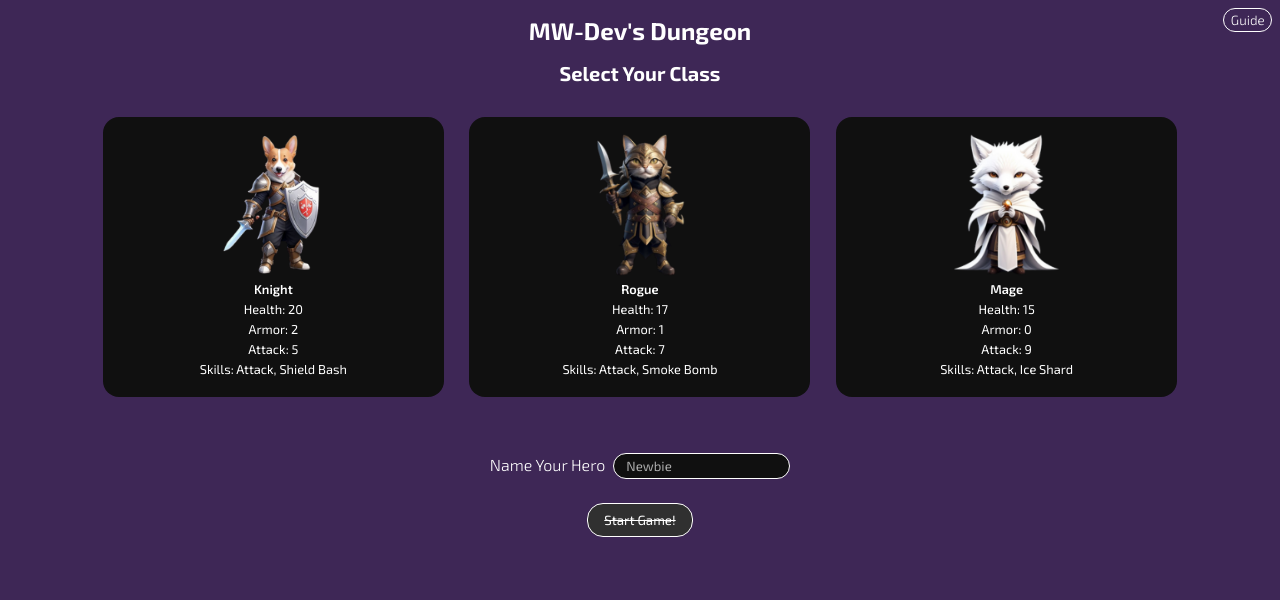
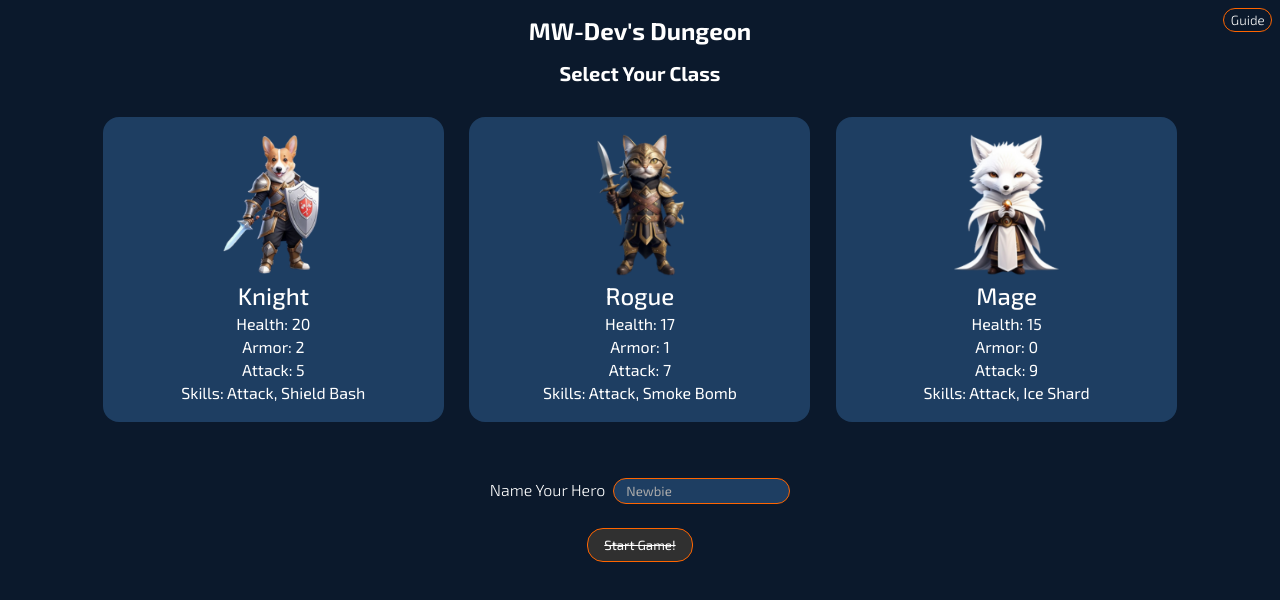
Before and after one commit to mattwheeler-dev/react-dungeon, a React (Vite) app: page / in a window 1280 px wide. Shown: the top 600 px of the page. Built offline with nearby package versions, Linux system fonts and the light colour scheme.

Commit message:
implement new color palette;

```diff
--- a/src/components/Battlefield.css
+++ b/src/components/Battlefield.css
@@ -10,7 +10,7 @@
 	height: 20rem;
 	width: 45%;
 	padding: 1rem 0;
-	background-color: var(--gray);
+	background-color: var(--blue);
 	border-radius: var(--radius);
 	display: flex;
 	flex-direction: column;
@@ -42,7 +42,7 @@
 	margin: 0 1rem;
 	font-size: 1rem;
 	color: #fff;
-	background-color: var(--gray);
+	background-color: var(--blue);
 	background-size: contain;
 	background-repeat: no-repeat;
 	background-position: center;
--- a/src/components/CombatLog.css
+++ b/src/components/CombatLog.css
@@ -26,7 +26,7 @@
 }
 
 .combat-log::-webkit-scrollbar-track {
-	background-color: var(--gray);
+	background-color: var(--blue);
 	border: 1px solid #fff;
 	border-radius: var(--radius);
 }
--- a/src/components/Info.css
+++ b/src/components/Info.css
@@ -3,7 +3,6 @@
 	font-weight: 300;
 	color: #fff;
 	background-color: transparent;
-	border: 1px solid #fff;
 	border-radius: var(--radius);
 	position: absolute;
 	top: 0.5rem;
@@ -15,7 +14,7 @@
 	width: 80%;
 	margin: 0 auto;
 	padding: 1rem;
-	background-color: var(--gray);
+	background-color: var(--midnight);
 	border: var(--border);
 	border-radius: var(--radius);
 	position: absolute;
--- a/src/components/SelectHero.css
+++ b/src/components/SelectHero.css
@@ -12,7 +12,7 @@
 	margin: 0.5rem 0;
 	padding: 1rem;
 	text-align: center;
-	background-color: var(--gray);
+	background-color: var(--blue);
 	border-radius: var(--radius);
 	display: flex;
 	align-items: center;
@@ -39,14 +39,16 @@
 	max-height: 9rem;
 }
 
+.class-title {
+    font-size: 1.5rem;
+	font-weight: 500;
+}
+
 .hero-text p {
 	margin: 0.25rem 0;
-	font-size: 0.8rem;
+    /* font-size: 0.9rem; */
 }
 
-.class-title {
-	font-weight: 600;
-}
 
 .name-input {
     width: 100%;
@@ -59,13 +61,13 @@
     margin-left: 0.5rem;
     padding: 0.25rem 0.75rem;
     color: #fff;
-    background-color: var(--gray);
-    border: 1px solid #fff;
+    background-color: var(--blue);
+    border: 1px solid var(--orange);
     border-radius: var(--radius);
 }
 
 .name-input input:focus {
-    outline: 2px solid #fff;
+    outline: var(--border);
 }
 
 .name-input input::placeholder {
@@ -76,7 +78,6 @@
 	padding: 0.5rem 1rem;
 	color: #fff;
 	background-color: transparent;
-	border: 1px solid #fff;
 	border-radius: var(--radius);
 }
 
--- a/src/index.css
+++ b/src/index.css
@@ -1,11 +1,14 @@
 @import url("https://fonts.googleapis.com/css2?family=Exo+2:wght@100..900&display=swap");
 
 :root {
+    --midnight: #0b192c;
+    --blue: #1e3e62;
+    --orange: #ff6500;
 	--gray: #101010;
 	--knight: #ff9d00;
 	--rogue: #3bcf00;
 	--mage: #4aeaff;
-	--border: 2px solid #fff;
+	--border: 2px solid var(--orange);
 	--radius: 1rem;
 	--transition: all 0.2s linear;
 }
@@ -23,7 +26,7 @@ body {
 	width: 100vw;
     padding: 1rem;
 	color: #fff;
-	background-color: #3e2756;
+	background-color: var(--midnight);
 	overflow-x: clip;
 }
 
@@ -50,6 +53,7 @@ h2 {
 /* all btns */
 button {
 	cursor: pointer;
+    border: 1px solid var(--orange);
 	transition: var(--transition);
 }
 
@@ -59,7 +63,7 @@ button:active {
 
 button:hover {
 	background-color: #000;
-	box-shadow: 0 0 0.5rem 0 #fff;
+	box-shadow: 0 0 0.5rem 0 var(--orange);
 }
 
 /* scoreboard */
```
